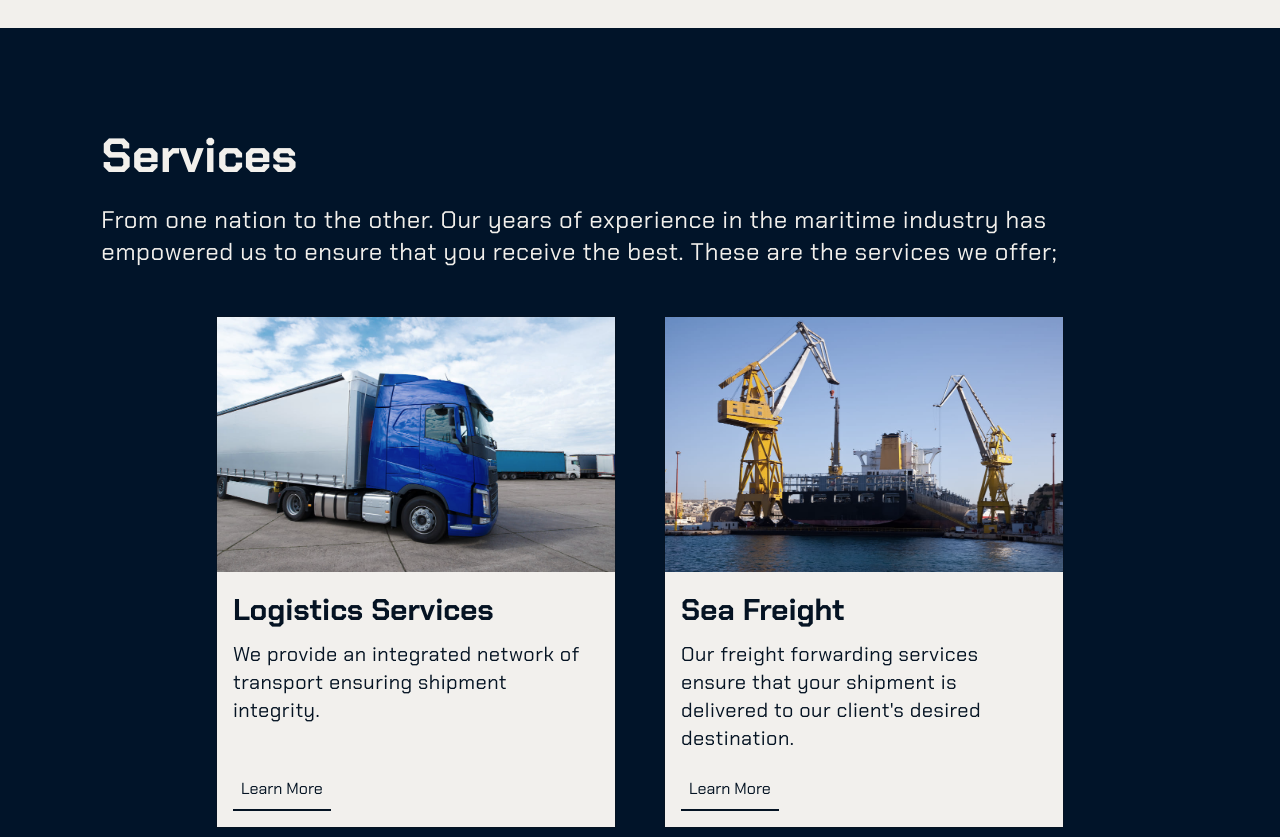
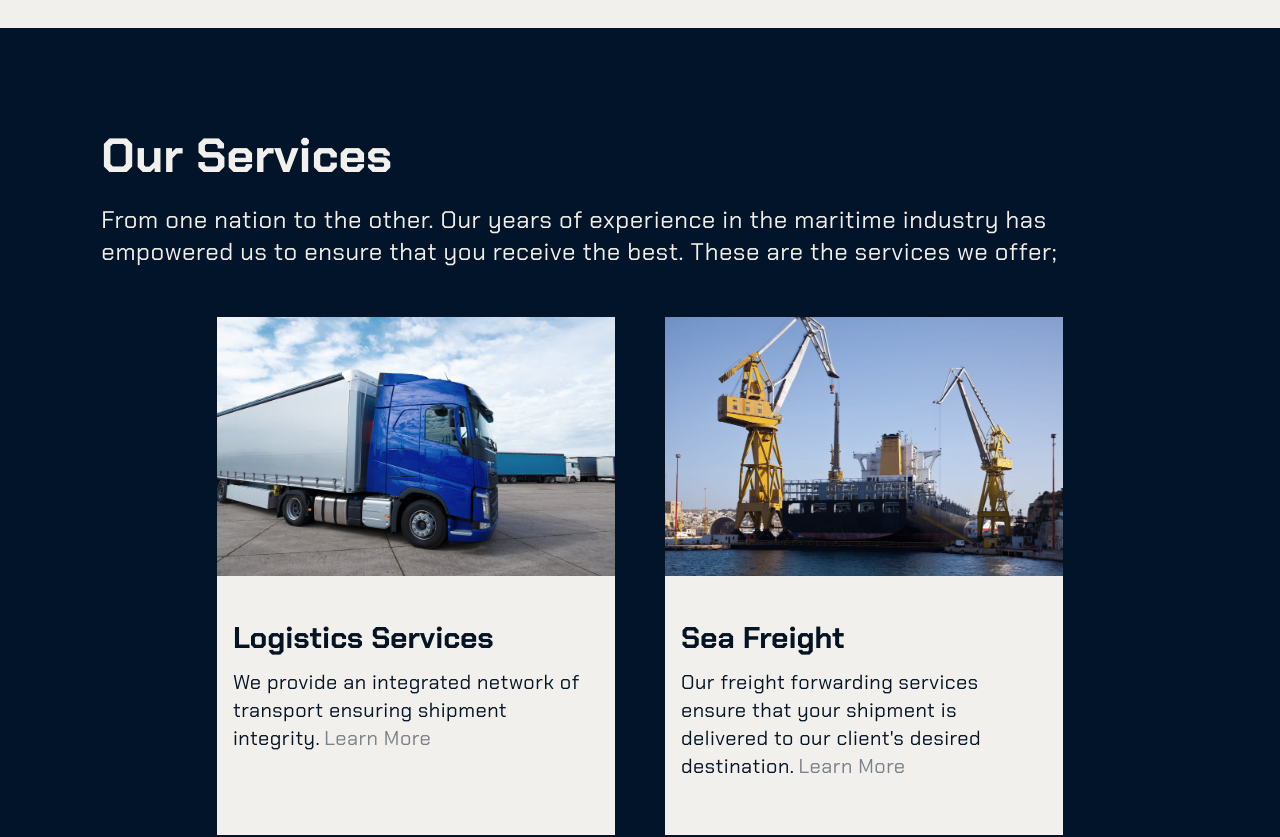
Before and after one commit to Anthvirus/Nacon-app, a React (Vite) app: page / in a window 1280 px wide. Shown: the part 1600-2437 px from the top of the page. Built offline with nearby package versions, Linux system fonts and the light colour scheme.

Commit message:
Transition and image fixes

```diff
--- a/src/components/Footer.jsx
+++ b/src/components/Footer.jsx
@@ -1,11 +1,16 @@
 import { FaFacebook, FaInstagram, FaLinkedin } from "react-icons/fa";
 import { Link } from "react-router-dom";
+import TransitionComponent from "./TransitionComponent";
 
 export default function Footer(props) {
   var PhoneNo = "+2348033163492"; //Phone Number
 
   return (
-    <footer className="w-full bg-[var(--Default)] text-[var(--Primary)] py-8 px-6" ref={props.footerRef}>
+    <TransitionComponent>
+      <footer
+        className="w-full bg-[var(--Default)] text-[var(--Primary)] py-8 px-6"
+        ref={props.footerRef}
+      >
         <div className="max-w-7xl mx-auto grid grid-cols-1 md:grid-cols-3 gap-8 text-left">
           <div>
             <p className="text-[var(--Primary)] mt-2">
@@ -79,5 +84,6 @@ export default function Footer(props) {
           Reserved.
         </div>
       </footer>
+    </TransitionComponent>
   );
 }
--- a/src/components/Hero.jsx
+++ b/src/components/Hero.jsx
@@ -1,4 +1,5 @@
 import Button from "./Button";
+import TransitionComponent from "./TransitionComponent";
 
 export default function HeroSection({ footerRef }) {
   function GetInTouch() {
@@ -8,6 +9,7 @@ export default function HeroSection({ footerRef }) {
   }
 
   return (
+    <TransitionComponent>
       <section className="w-full min-h-[25rem] xl:h-[45rem] hero flex items-center mt-32">
         <div className="flex flex-col gap-4 lg:ml-12 xl:ml-32 mt-8 mx-2 text-[var(--Primary)] items-start">
           <h1 className="text-2xl lg:text-6xl xl:text-7xl lg:tracking-loose tracking-wider font-bold">
@@ -23,5 +25,6 @@ export default function HeroSection({ footerRef }) {
           />
         </div>
       </section>
+    </TransitionComponent>
   );
 }
--- a/src/components/PartnerSection.jsx
+++ b/src/components/PartnerSection.jsx
@@ -8,6 +8,7 @@ import PILLogo from "../assets/PIL.png";
 import GrimaldiLogo from "../assets/Grimaldi.png";
 import ArkasLogo from "../assets/Arkas.png";
 import COSCOLogo from "../assets/COSCO.png";
+import TransitionComponent from "./TransitionComponent";
 
 const Partners = [
   { name: "Arkas", image: ArkasLogo },
@@ -31,6 +32,7 @@ export default function PartnerSection() {
   ];
 
   return (
+    <TransitionComponent>
       <section className="w-full bg-[var(--Primary)] overflow-hidden pt-4 pb-20 lg:pb-32 flex-col flex gap-16 lg:gap-24">
         <h1 className="text-2xl md:text-5xl mt-4 font-extrabold ml-2 lg:ml-10">
           Our Trusted Partners
@@ -61,5 +63,6 @@ export default function PartnerSection() {
         }
       `}</style>
       </section>
+    </TransitionComponent>
   );
 }
--- a/src/components/ServiceSection.jsx
+++ b/src/components/ServiceSection.jsx
@@ -1,14 +1,18 @@
 import Button from "../components/Button";
 import Services from "../components/Services";
 import { useNavigate } from "react-router-dom";
+import TransitionComponent from "./TransitionComponent";
 
 export default function ServiceSection() {
   const navigate = useNavigate();
   return (
+    <TransitionComponent>
       <section className="w-full mt-20 xl:mt-24 text-[var(--Secondary)] gap-10 flex flex-col items-center bg-[var(--Accent)] py-12">
         <div className="flex flex-col xl:w-11/12 xxl:w-full mx-auto items-center">
           <div className="my-12 flex flex-col gap-6 items-start mx-4 md:mx-12">
-          <h1 className="text-2xl md:text-5xl mt-2 font-bold">Services</h1>
+            <h1 className="text-2xl md:text-5xl mt-2 font-bold">
+              Our Services
+            </h1>
             <p className="text-md md:text-2xl tracking-wide">
               From one nation to the other. Our years of experience in the
               maritime industry has empowered us to ensure that you receive the
@@ -19,26 +23,33 @@ export default function ServiceSection() {
             {Services.map((Service) => (
               <div
                 key={Service.name}
-              className="flex-1 border group hover:grayscale-0 text-[var(--Accent)] bg-[var(--Secondary)] grayscale-25 overflow-hidden hover:shadow-xl w-11/12 md:min-w-[25rem] md:max-w-[27.5rem] lg:min-w-[20rem] lg:max-w-[25rem] xl:min-w-[25rem] h-[32rem]"
+                className="flex-1 border group hover:grayscale-0 text-[var(--Accent)] bg-[var(--Secondary)] grayscale-25 overflow-hidden hover:shadow-xl w-11/12 md:min-w-[25rem] md:max-w-[27.5rem] lg:min-w-[20rem] lg:max-w-[25rem] xl:min-w-[25rem] h-[32.5rem]"
               >
+                <div className="w-full h-1/2 overflow-hidden">
                   <img
                     src={Service.image}
-                className="h-auto lg:h-1/2 w-full group-hover:opacity-90 duration-700 delay-[.0125ms] transition-transform group-hover:scale-110"
+                    className="w-full h-full object-cover group-hover:opacity-90 duration-700 delay-[.0125ms] transition-transform group-hover:scale-110"
                     alt={Service.alt}
                   />
-              <div className="min-h-1/2 w-full px-4 py-5 flex flex-col gap-3 items-start">
-                <h1 className="text-2xl lg:text-3xl font-bold">{Service.name}</h1>
-                <p className="text-md md:text-xl tracking-wide">{Service.about}</p>
+                </div>
+                <div className="min-h-1/2 w-full px-4 py-5 flex flex-col gap-3 items-start mt-6">
+                  <h1 className="text-2xl lg:text-3xl font-bold">
+                    {Service.name}
+                  </h1>
+                  <p className="text-md md:text-xl tracking-wide">
+                    {Service.about}
                     <Button
                       text="Learn More"
-                  class="p-2 text-md cursor-pointer border-b-2 hover:font-bold duration-700 delay-[2.5ms] bottom-4 md:absolute"
-                  onClick={() => (navigate(`/services#${Service.id}`))}
+                      class="px-1 text-md cursor-pointer opacity-50 hover:underline duration-700 delay-[2.5ms]"
+                      onClick={() => navigate(`/services#${Service.id}`)}
                     />
+                  </p>
                 </div>
               </div>
             ))}
           </div>
         </div>
       </section>
+    </TransitionComponent>
   );
 }
--- /dev/null
+++ b/src/components/TransitionComponent.jsx
@@ -0,0 +1,31 @@
+import { motion, useAnimation, useInView } from "framer-motion";
+import { useRef, useEffect } from "react";
+
+export default function TransitionComponent({ children, props }) {
+  const componentRef = useRef(null);
+  const isInView = useInView(componentRef, { once: true });
+  const componentControls = useAnimation();
+
+  useEffect(() => {
+    if (isInView) {
+      componentControls.start("visible");
+    } else {
+      componentControls.start("hidden");
+    }
+  }, [isInView]);
+  return (
+    <motion.div
+      variants={{
+        hidden: { opacity: 0.1, x: 0 },
+        visible: { opacity: 1, x: 0 },
+      }}
+      initial="hidden"
+      animate={componentControls}
+      transition={{ duration: 1, delay: 0.2, ease: "easeOut" }}
+      ref={componentRef}
+      className="min-w-full flex justify-center"
+    >
+      {children}
+    </motion.div>
+  );
+}
--- a/src/pages/AboutPage.jsx
+++ b/src/pages/AboutPage.jsx
@@ -8,7 +8,7 @@ export default function AboutPage() {
     window.scrollTo({ top: 0, behavior: "smooth" });
   }, []);
   return (
-    <section className="max-w-screen">
+    <section className="max-w-screen delay-[5s] ease-in-out">
       <Navbar />
       <AboutContent />
       <Footer />
--- a/src/pages/Home.jsx
+++ b/src/pages/Home.jsx
@@ -9,7 +9,7 @@ import { useRef } from "react";
 export default function Home() {
   const footerRef = useRef();
   return (
-    <div className="max-w-screen bg-[var(--Secondary)] min-h-max">
+    <div className="max-w-screen bg-[var(--Secondary)] min-h-max delay-[5s] ease-in-out">
       <header className="flex flex-col min-h-[60vh] xl:h-max header">
         <Navbar />
         <HeroSection footerRef={footerRef}/>
--- a/src/pages/ServicePage.jsx
+++ b/src/pages/ServicePage.jsx
@@ -5,9 +5,9 @@ import Footer from "../components/Footer";
 export default function ServicePage() {
   return (
     <section className="max-w-screen">
-      <Navbar />
-      <ServiceBody />
-      <Footer />
+        <Navbar />
+        <ServiceBody />
+        <Footer />
     </section>
   );
 }
```
Also changed, not shown: src/components/AboutSection.jsx (+16 -5 lines), src/components/Content.jsx (+31 -18 lines), src/components/Navbar.jsx (+16 -5 lines), src/components/Service.jsx (+18 -6 lines). Lines whose indentation alone changed are shown as unchanged.
